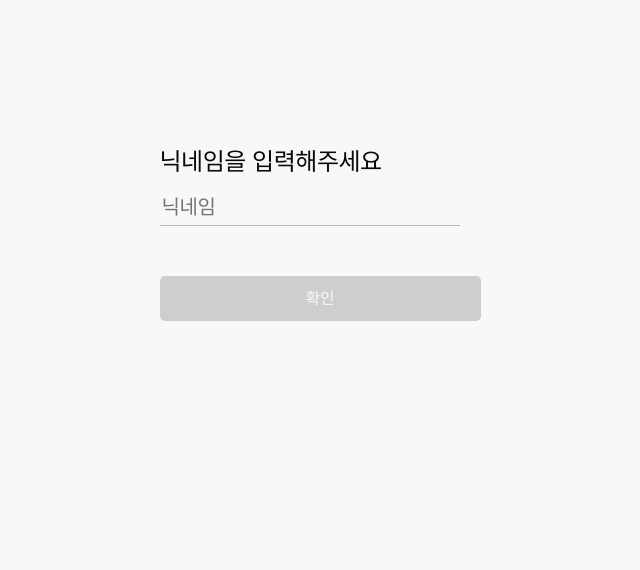
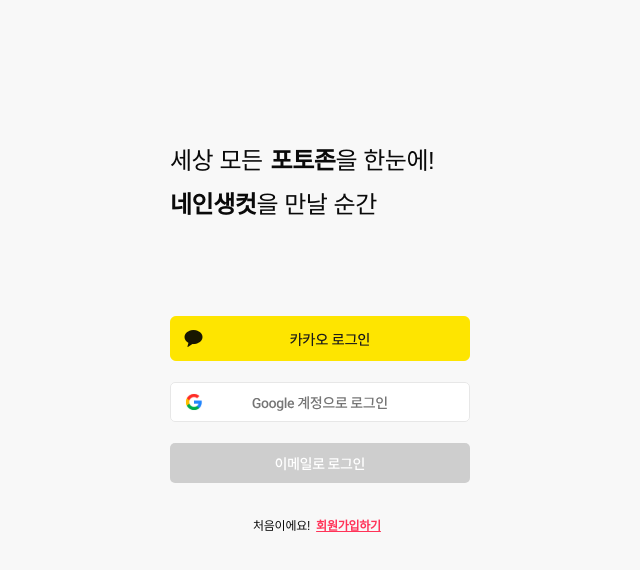
Before and after one commit to Gabozago-SSU/PicOfTheDay-FE, a React (Create React App) app: page / in a window 1280 px wide. Shown: the top 570 px of the page, without its empty margins (320-960 px from the left). Built offline with nearby package versions, Linux system fonts and the light colour scheme; the HTML template or start-up script is replaced by a standard one.

Commit message:
색 수정

```diff
--- a/src/App.jsx
+++ b/src/App.jsx
@@ -9,8 +9,8 @@
         <div className="App">
             <GlobalStyle />
             <MediaDiv>
-                {/* <Login /> */}
-                <Nikname />
+                <Login />
+                {/* <Nikname /> */}
             </MediaDiv>
         </div>
     );
--- a/src/pages/Loginpage/LoginStyle.js
+++ b/src/pages/Loginpage/LoginStyle.js
@@ -62,7 +62,7 @@
     padding-top: 142px;
     padding-bottom: 275px;
     margin: 0 auto;
-    background-color: white;
+    background-color: ${colors.bgColor};
 
     padding-left: 37px;
     padding-right: 37px;
```
